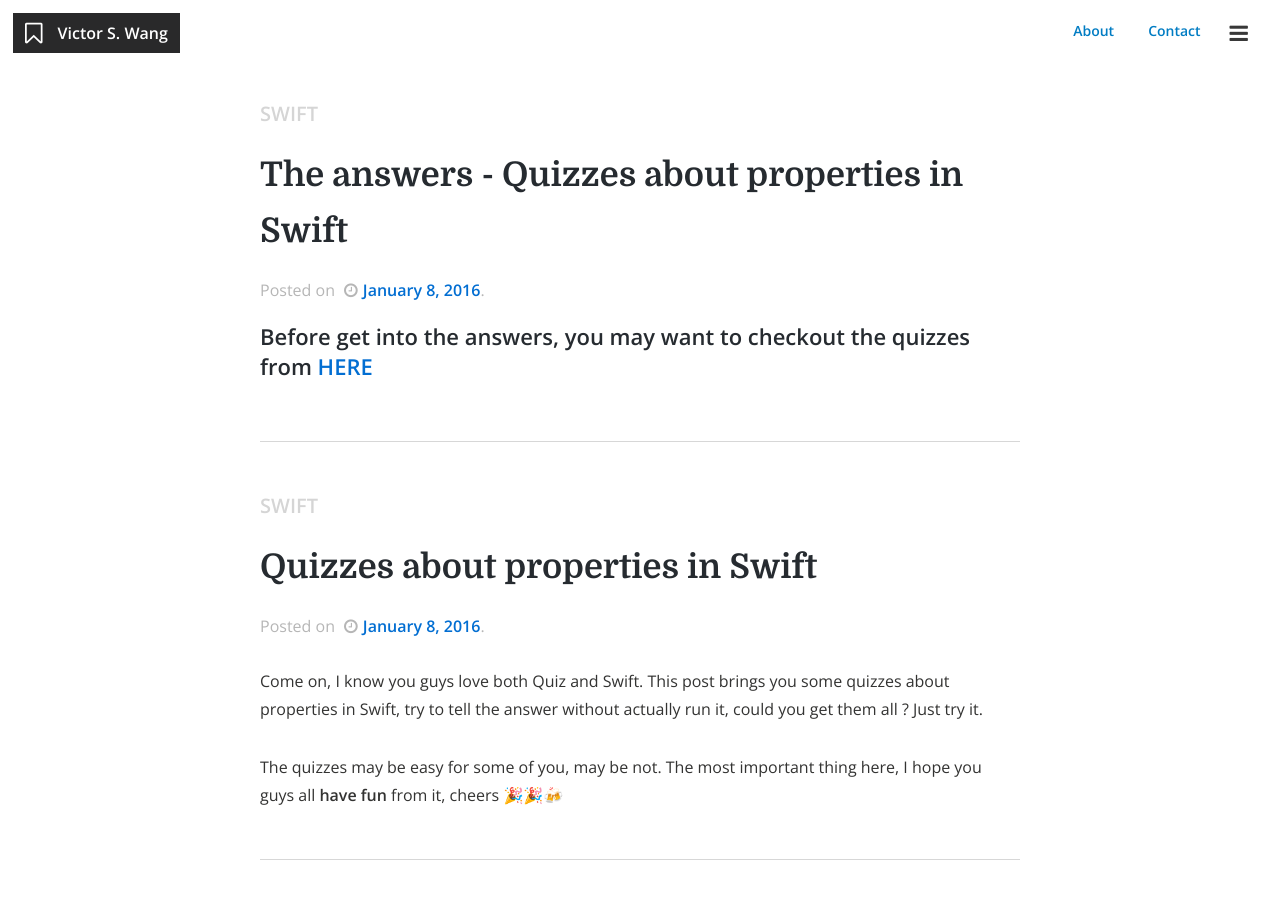
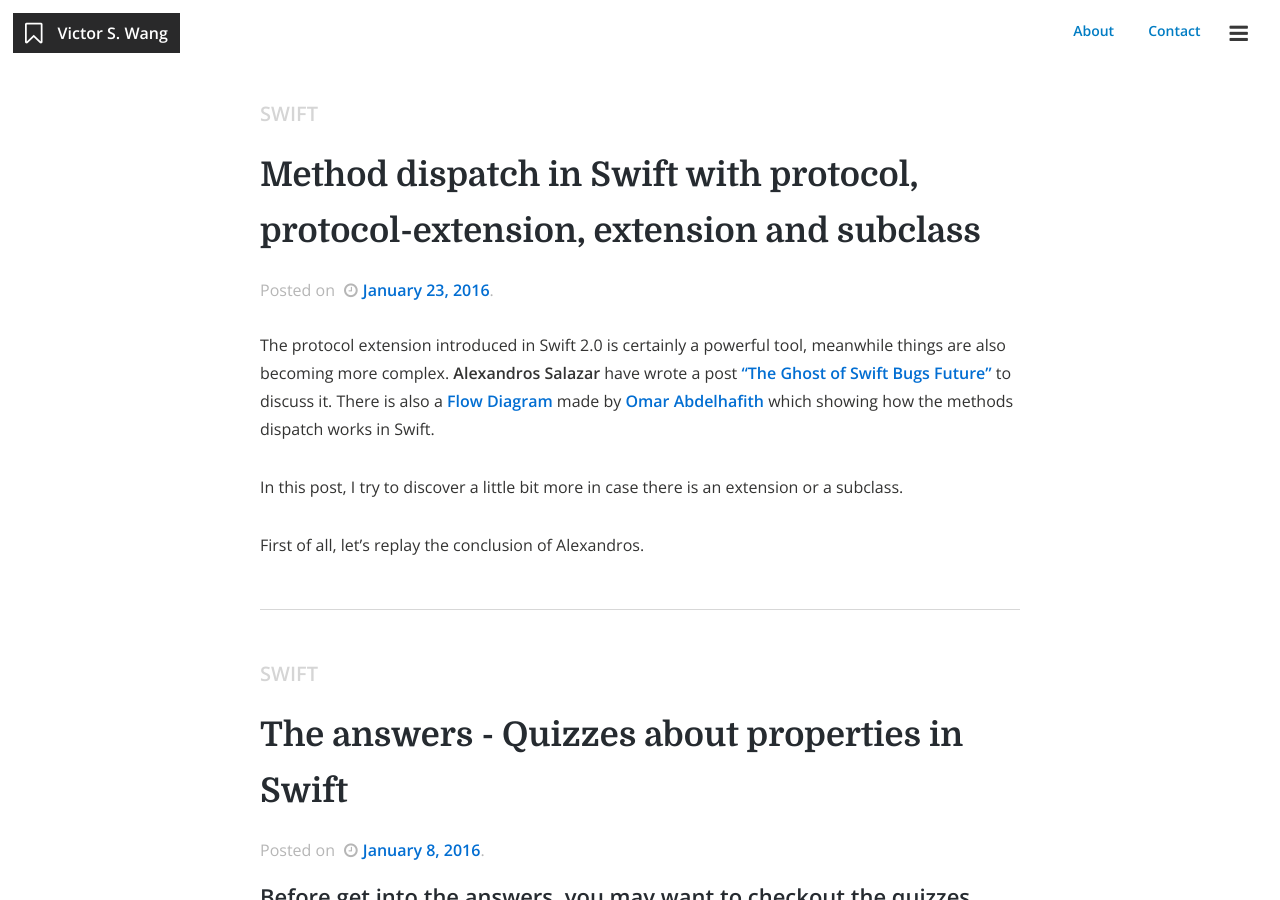
Before and after one commit to wangshengjia/wangshengjia.github.io, a Jekyll site: the page built from index.html, in a window 1280 px wide and 900 px high. Built offline with Jekyll 4.4.1, drawn with Linux system fonts in a browser that asks for light colours; nearby versions of some CDN libraries; Markdown is read by kramdown in place of the engine named in the settings; the list of posts is cut into pages by our own code; part of the change alters nothing that is shown.

Commit message:
New post

````diff
--- a/_config.yml
+++ b/_config.yml
@@ -6,7 +6,7 @@ gems: 						[jekyll-paginate]
 title: 						"Victor S. Wang"
 email: 						"wangshengjia01@gmail.com"
 description: 		  "My Blog"
-baseurl: 					"http://allblue.me"
+baseurl: 					""
 homeurl: 					"http://allblue.me"
 logourl: 					"/assets/img/bloglogo.jpg"
 fa-logo: 					"fa-bookmark-o"
--- /dev/null
+++ b/_posts/2016-01-23-swift-method-dispatch-with-protocol-extension-protocol-extension-and-subclass.md
@@ -0,0 +1,155 @@
+---
+layout: post
+title:  "Method dispatch in Swift with protocol, protocol-extension, extension and subclass"
+date:   2016-01-23
+categories: Swift
+banner_image: ""
+featured: false
+comments: true
+---
+
+The protocol extension introduced in Swift 2.0 is certainly a powerful tool, meanwhile things are also becoming more complex. __Alexandros Salazar__ have wrote a post ["The Ghost of Swift Bugs Future"](http://nomothetis.svbtle.com/the-ghost-of-swift-bugs-future) to discuss it. There is also a [Flow Diagram](https://d262ilb51hltx0.cloudfront.net/max/1600/1*SIcSsfmBCp4tNzLxGJAbdw.png) made by [Omar Abdelhafith](https://medium.com/@NSomar) which showing how the methods dispatch works in Swift.
+
+In this post, I try to discover a little bit more in case there is an extension or a subclass.
+
+First of all, let's replay the conclusion of Alexandros.
+
+<!--more-->
+
+```swift
+protocol Draggable {
+    func drag()
+}
+
+extension Draggable {
+    func drag() {
+        print("drag called from extension Draggable")
+    }
+    func drag(with style: String) {
+        print("dragWithStyle called from extension Draggable")
+    }
+}
+
+class MyDraggableView: Draggable {
+    func drag() {
+        print("drag called from MyDraggableView")
+    }
+    func drag(with style: String) {
+        print("dragWithStyle called from MyDraggableView")
+    }
+}
+
+let view = MyDraggableView()
+
+view.drag()                         // drag called from MyDraggableView
+(view as Draggable).drag()          // drag called from MyDraggableView
+
+view.drag(with: "Style")                // dragWithStyle called from MyDraggableView
+(view as Draggable).drag(with: "Style") // dragWithStyle called from extension Draggable
+```
+
+Well, we have the expected result. Since `dragWithStyle` is not declared in `Draggable`, and the instance inferred as `Draggable` because the protocol is explicitly specified, it will call the default implementation of protocol.
+
+So far so good. Then I'd like to go a little bit further by adding one more level: an extension of UIView which conform `Draggable`, and make `MyDraggableView` as a subclass of UIView. Will that change the conclusion rules of Alexandros?
+
+```swift
+extension UIView: Draggable {}
+
+class MyDraggableView: UIView {
+    func drag() {
+        print("drag called from MyDraggableView")
+    }
+    func drag(with style: String) {
+        print("dragWithStyle called from MyDraggableView")
+    }
+}
+
+let view = MyDraggableView()
+
+view.drag()                         // drag called from MyDraggableView
+(view as Draggable).drag()          // drag called from extension Draggable
+
+view.drag(with: "Style")                // dragWithStyle called from MyDraggableView
+(view as Draggable).drag(with: "Style") // dragWithStyle called from extension Draggable
+```
+Oups, it seems the result is not as we expected which supposed to followed rules:
+
+> - IF the inferred type of a variable is the protocol:
+  - AND the method is defined in the original protocol
+  - THEN the runtime type’s implementation is called, irrespective of whether there is a default implementation in the extension.
+
+`drag()` get called with the default implementation instead of runtime type's implementation. We run into the issue so called *"Why does the method that I wrote overriding protocol extension X never get called?"* again even we declared `drag()` in the protocol.
+
+What's changed? Is that because we have an extension of `UIView` and make `UIView` to conform `Draggable` protocol? Let's refactor a little our example:
+
+```swift
+class MyDraggableView: Draggable {}
+
+class MyDraggableButton: MyDraggableView {
+    func drag() {
+        print("drag called from MyDraggableButton")
+    }
+    func drag(with style: String) {
+        print("dragWithStyle called from MyDraggableButton")
+    }
+}
+
+let view = MyDraggableButton()
+
+view.drag()                         // drag called from MyDraggableButton
+(view as Draggable).drag()          // drag called from extension Draggable
+
+view.drag(with: "Style")                // dragWithStyle called from MyDraggableButton
+(view as Draggable).drag(with: "Style") // dragWithStyle called from extension Draggable
+```
+
+Now we removed the suspicion of extension, but we still have the same result. Ok, what if we move `drag()` into the superclass:
+
+```swift
+class MyDraggableView: Draggable {
+    func drag() {
+        print("drag called from MyDraggableView")
+    }
+}
+
+class MyDraggableButton: MyDraggableView {
+    func drag(with style: String) {
+        print("dragWithStyle called from MyDraggableButton")
+    }
+}
+
+let view = MyDraggableButton()
+
+view.drag()                         // drag called from MyDraggableView
+(view as Draggable).drag()          // drag called from MyDraggableView
+
+view.drag(with: "Style")                // dragWithStyle called from MyDraggableButton
+(view as Draggable).drag(with: "Style") // dragWithStyle called from extension Draggable
+```
+
+Then we can get the expected result which respected the rules of Alexandros.
+By now, things are pretty clear:
+
+- The class which **INDIRECTLY** conform to the original protocol,
+  - will always call default implementation when inferred as a protocol,
+  - will always call dynamic type's implementation when inferred as it's real runtime type. Irrespective of whether it's defined in protocol or not.
+
+Now if we modify a little flow diagram based on what we've learned, it should be like this:
+![diagram](/media/swift_method_dispatch.jpg)
+
+And the rules:
+
+- IF the inferred type of a variable is the protocol:
+  - IF the method is in a class conform directly to the original protocol:
+      - AND the method is defined in the original protocol
+          - THEN the runtime type’s implementation is called, irrespective of whether   there is a default implementation in the extension.
+      - AND the method is not defined in the original protocol,
+          - THEN the default implementation is called.
+  - ELSE IF the method is in a subclass of another class who conform to the original protocol
+      - THEN the default implementation of protocol is called.
+- ELSE IF the inferred type of the variable is the type
+  - THEN the type’s implementation is called.
+
+If you have any question or another explanation of this issue, please ping me on Twitter by [@wangshengjia](http://twitter.com/wangshengjia)
+
+Enjoy 🎉🍻
````
Also changed, not shown: media/swift_method_dispatch.jpg (added).
